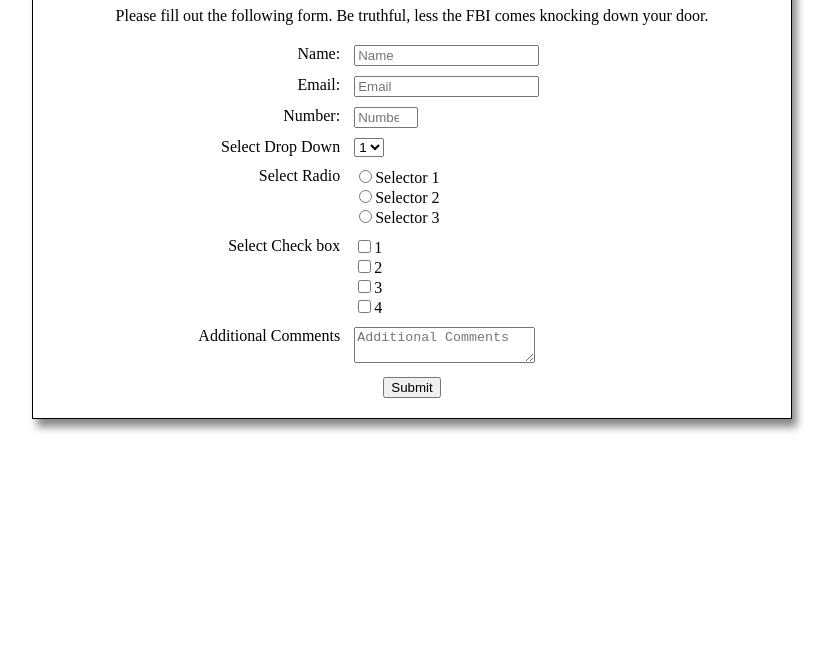
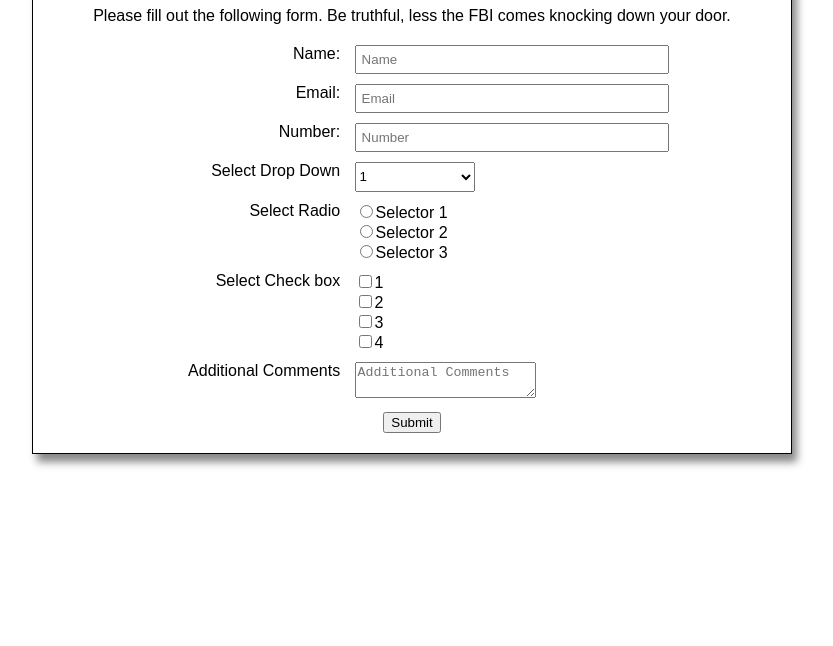
Before and after one commit to aguirreh8/surveyPage, a plain HTML site: page index.html in a window 1280 px wide. Shown: the part 154-800 px from the top of the page, without its empty margins (228-1061 px from the left). Drawn offline with Linux system fonts and the light colour scheme.

Commit message:
Additional styling

```diff
--- a/index.html
+++ b/index.html
@@ -12,15 +12,15 @@
 			<form id="survey-form" action="submit">
 				<div class="input-holder">
 					<label for="name" id="name-label" class='labels'>Name:</label>
-					<input type="text" id="name" placeholder="Name" required />
+					<input type="text" id="name" placeholder="Name" required class="input-field" />
 				</div>
 				<div class="input-holder">
 					<label for="email" id="email-label" class='labels'>Email:</label>
-					<input type="email" id="email" placeholder="Email" required />
+					<input type="email" id="email" placeholder="Email" required class="input-field" />
 				</div>
 				<div class="input-holder">
 					<label for="number" id="number-label" class='labels'>Number:</label>
-					<input type="number" id="number" min="1" max="100" placeholder="Number" required />
+					<input type="number" id="number" min="1" max="100" placeholder="Number" required class="input-field" />
 				</div>
 				<div class="input-holder">
 					<label class="labels">Select Drop Down</label>
--- a/style.css
+++ b/style.css
@@ -4,6 +4,7 @@ main {
 	margin-top: 5em;
 	box-shadow: 5px 8px 8px #888888;
 	border: solid 1px black;
+	font-family: sans-serif;
 }
 
 #title {
@@ -41,3 +42,14 @@ ul {
 	list-style-type: none;
 	padding: 0;
 }
+
+.input-field {
+	padding: 5px;
+	width: 300px;
+}
+
+
+#dropdown {
+	width: 120px;
+	height: 30px;
+}
```
